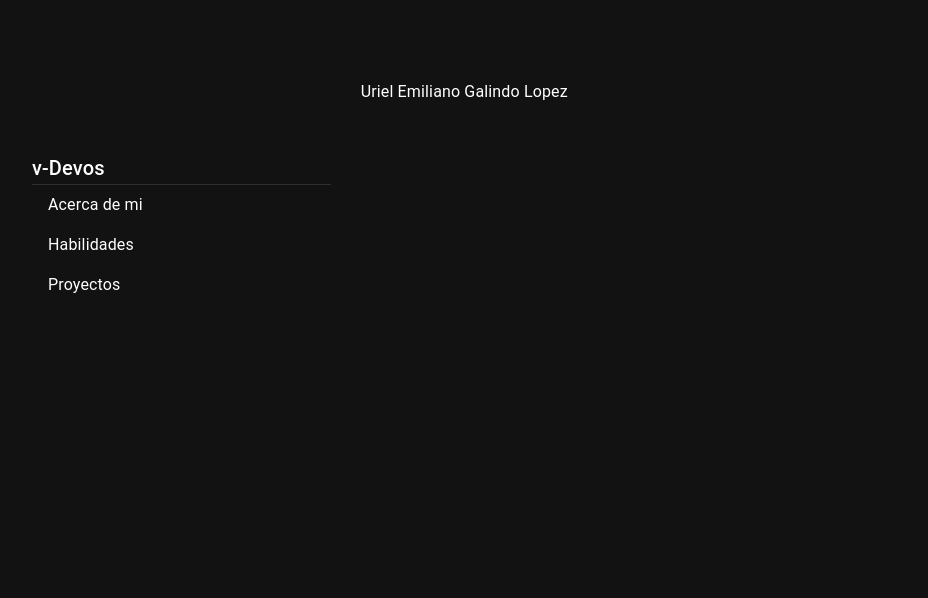
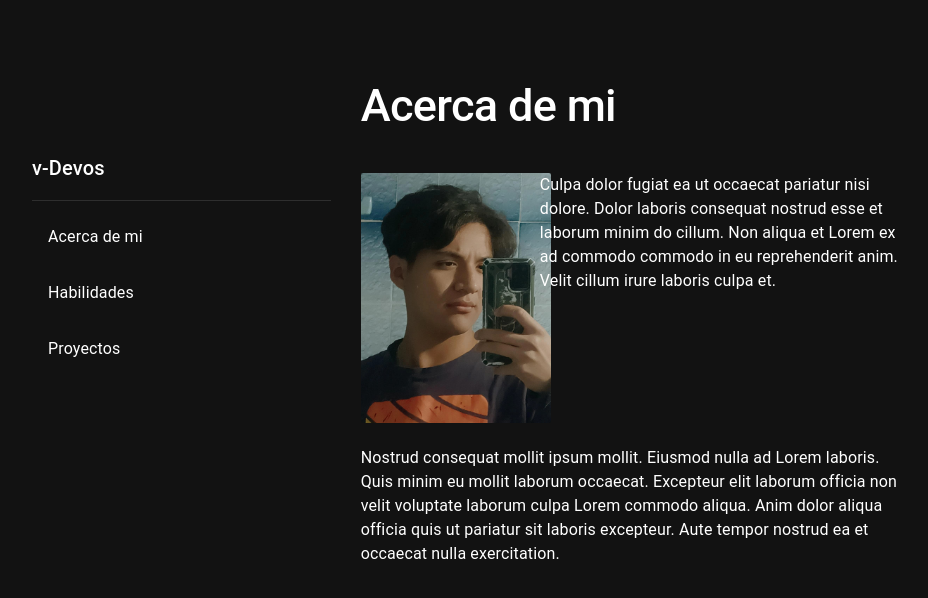
Before and after one commit to v-devOs/Site-to-Linkendln, a Next.js app: page / in a window 1280 px wide. Shown: the top 598 px of the page, without its empty margins (160-1088 px from the left). Built offline with nearby package versions, Linux system fonts and the light colour scheme.

Commit message:
Replantear diseño, muy simple, poco llamativo

```diff
--- /dev/null
+++ b/components/Information/AboutMe.tsx
@@ -0,0 +1,42 @@
+import Image from "next/image"
+import { Grid, Typography } from "@mui/material"
+
+export const AboutMe = () => {
+  return (
+    <>
+      <Grid container mb={5} display='flex' justifyContent='space-between' alignItems='center'>
+        <Grid item >
+          <Typography variant='h1' component='h1'>Acerca de mi</Typography>
+        </Grid>
+      </Grid>
+
+      <Grid container>
+
+        <Grid item sm={12} md={4} >
+          <Image
+            src='/images/me.jpg'
+            width={190}
+            height={250}
+            alt='Imagen mia'
+            style={{ borderRadius: 2}}
+          />
+        </Grid>
+
+        <Grid item sm={12} md={8} >
+          <Typography variant='body1'>Culpa dolor fugiat ea ut occaecat pariatur nisi dolore. Dolor laboris consequat nostrud esse et laborum minim do cillum. Non aliqua et Lorem ex ad commodo commodo in eu reprehenderit anim. Velit cillum irure laboris culpa et.</Typography>
+        </Grid>
+
+        <Grid container mt={2}>
+          <Grid item>
+            <Typography variant="body1">Nostrud consequat mollit ipsum mollit. Eiusmod nulla ad Lorem laboris. Quis minim eu mollit laborum occaecat. Excepteur elit laborum officia non velit voluptate laborum culpa Lorem commodo aliqua. Anim dolor aliqua officia quis ut pariatur sit laboris excepteur. Aute tempor nostrud ea et occaecat nulla exercitation.</Typography>
+          </Grid>
+
+
+
+        </Grid>
+
+
+      </Grid>
+    </>
+  )
+}
--- /dev/null
+++ b/components/Information/index.ts
@@ -0,0 +1 @@
+export * from './AboutMe'
--- a/components/ui/SideMenu.tsx
+++ b/components/ui/SideMenu.tsx
@@ -5,16 +5,16 @@ import { headerNavbar } from './constans';
 
 export const SideMenu = () => {
   return (
-    <div >
+    <div>
       <Toolbar/>
 
       <List>
-        <Typography variant='h6' component='h6'>v-Devos</Typography>
+        <Typography variant='h6' component='h6' mb={2}>v-Devos</Typography>
         <Divider/>
 
         {
           headerNavbar.map( header => (
-            <ListItem key={header.sectionName}>
+            <ListItem key={header.sectionName} sx={{mt: 2}}>
               <NextLink href={header.linkPage} passHref>
                 <Link component='span'>
                   <Typography key={header.linkPage}>{header.sectionName}</Typography>
--- a/layouts/InitialPageLayout.tsx
+++ b/layouts/InitialPageLayout.tsx
@@ -26,14 +26,14 @@ export const InitialPageLayout: FC<Props> = ({ children, title, description }) =
 
 
 
-      <main>
+      <main style={{ height: '100vh'}} className='fadeIn'>
         <Grid container sx={stylesMainContainer}>
 
           <Grid item  md={4}>
-            <Grid item sx={{ display: { sm: 'none', md:'block'}}}>
+            <Grid item sx={{ display: { xs: 'none', md: 'block'}}}>
               <SideMenu/>
             </Grid>
-            <Grid item sx={{ display: { sm: 'block', md:'none'}}}>
+            <Grid item sx={{ display: { xs: 'block', md:'none'}}}>
               <Navbar/>
             </Grid>
           </Grid>
--- a/pages/index.tsx
+++ b/pages/index.tsx
@@ -1,5 +1,7 @@
+import { AboutMe } from '@/components/Information'
 import { InitialPageLayout } from '@/layouts'
-import { Typography } from '@mui/material'
+import { Grid, Typography } from '@mui/material'
+import Image from 'next/image'
 import React from 'react'
 
 const HomePage = () => {
@@ -8,7 +10,8 @@ const HomePage = () => {
       title='Uriel Emiliano Galindo Lopez'
       description='Sitio web creado para dar a conocer mis habilidades en desarrollo web y proyectos realizados'
     >
-      <Typography>Uriel Emiliano Galindo Lopez</Typography>
+      <AboutMe/>
+
     </InitialPageLayout>
   )
 }
--- a/styles/globals.css
+++ b/styles/globals.css
@@ -1,3 +1,32 @@
 a{
   text-decoration: none;
 }
+
+@keyframes fadeIn {
+  0% {opacity: 0;}
+  100% {opacity: 1;}
+}
+
+@-webkit-keyframes fadeIn {
+  0% {opacity: 0;}
+  100% {opacity: 1;}
+}
+
+.fadeIn {
+  -webkit-animation-duration: 0.5s;
+  animation-duration: 0.5s;
+  -webkit-animation-fill-mode: both;
+  animation-fill-mode: both;
+
+  -webkit-animation-name: fadeIn;
+  animation-name: fadeIn;
+}
+
+
+.circular-btn {
+  border-radius: 10px;
+}
+
+.circular-btn:hover {
+  background-color: #274494;
+}
--- a/theme/dark-theme.ts
+++ b/theme/dark-theme.ts
@@ -6,7 +6,7 @@ export const darkTheme = createTheme({
   palette: {
     mode: 'dark',
     primary: {
-      main: '#ffff'
+      main: '#252525'
     },
 
     secondary: {
@@ -25,6 +25,18 @@ export const darkTheme = createTheme({
         color: '#fff',
 
       },
+    },
+    MuiTypography:{
+      styleOverrides: {
+        h1: {
+          fontSize: 45,
+          fontWeight: 500
+        },
+        h2: {
+          fontSize: 30,
+          fontWeight: 300
+        },
+      }
     },
     MuiButton: {
       defaultProps: {
```
Also changed, not shown: public/images/me.jpg (added), 1 other file (tests, documents, lock files or other folders).
